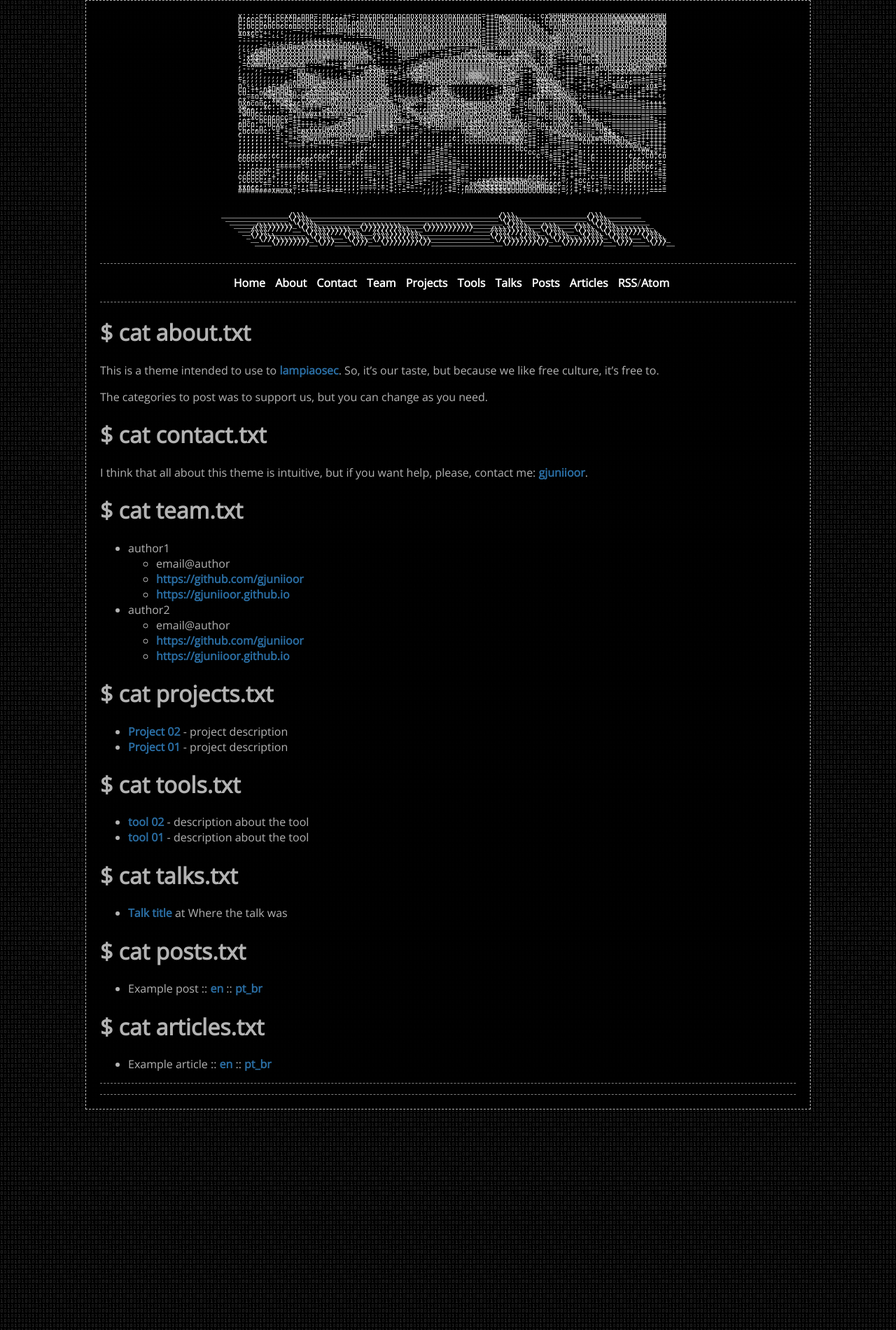
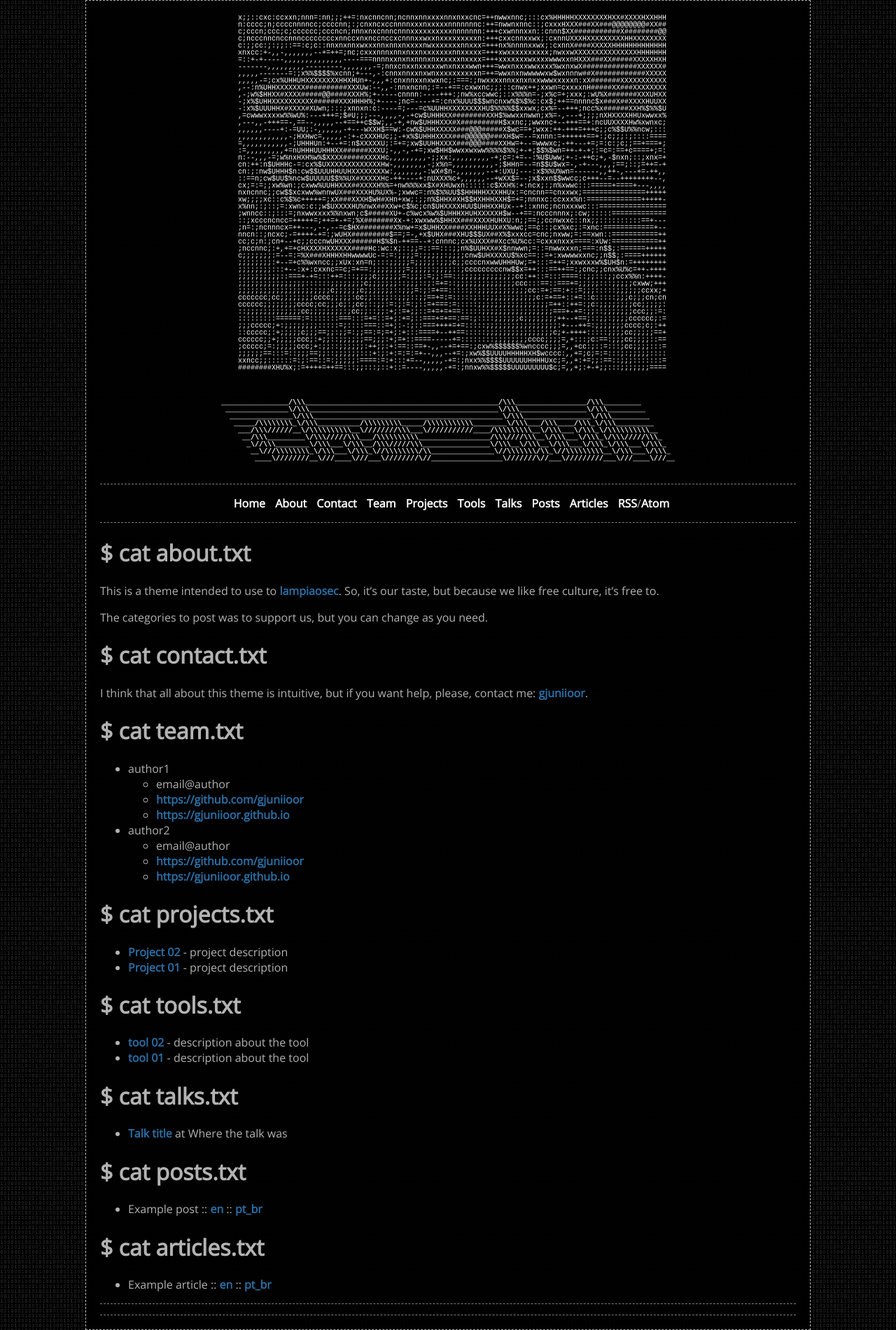
Before and after one commit to cha-duh/cha-duh.github.io, a Jekyll site: the page built from index.md, in a window 1280 px wide. Shown: the whole page at 70% size. Built offline with Jekyll 4.4.1, drawn with Linux system fonts in a browser that asks for light colours.

Commit message:
altered style.css for icon text (hopefully)

```diff
--- a/assets/css/style.css
+++ b/assets/css/style.css
@@ -29,7 +29,7 @@ header, nav {
 }
 
 .logo {
-	font: 10px/5px monospace;
+	font: 10px/10px monospace;
 }
 
 nav ul {
```
